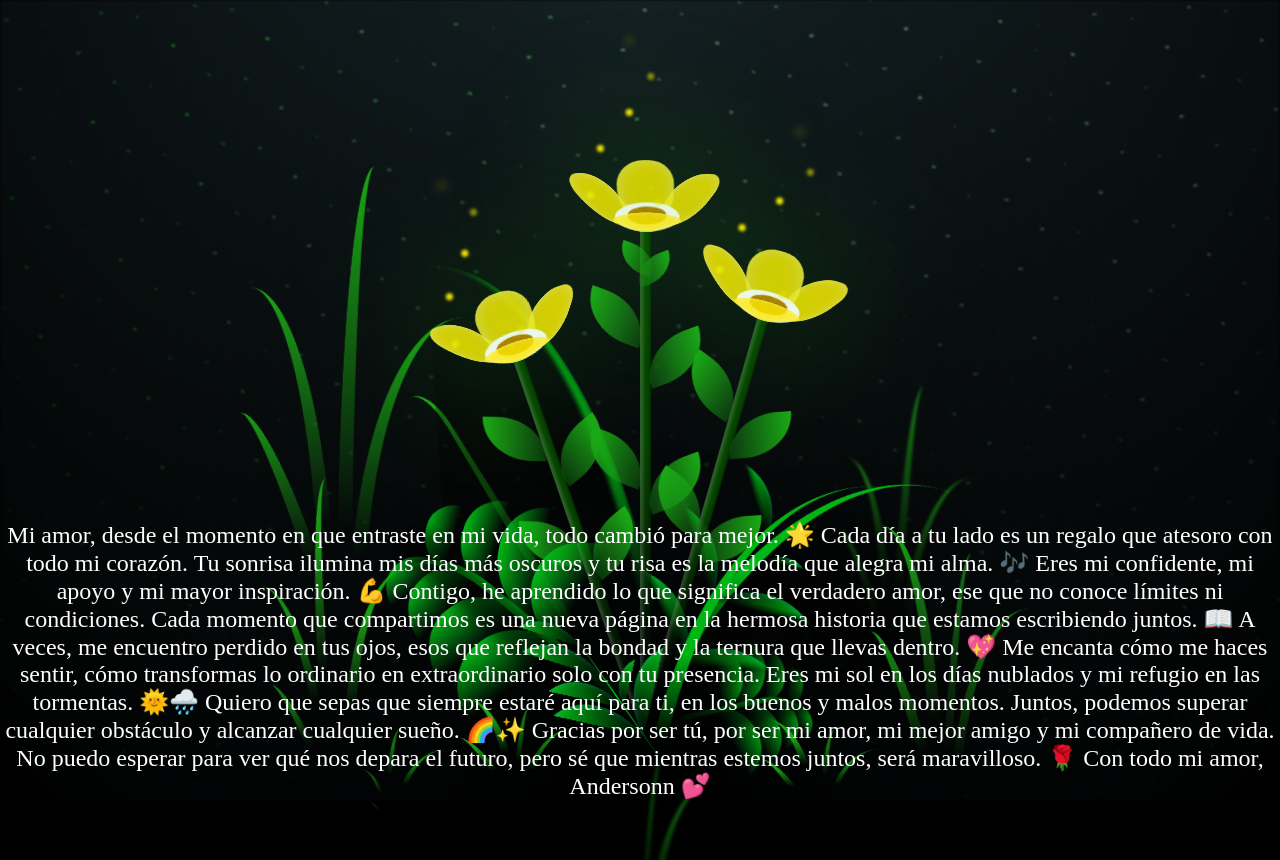
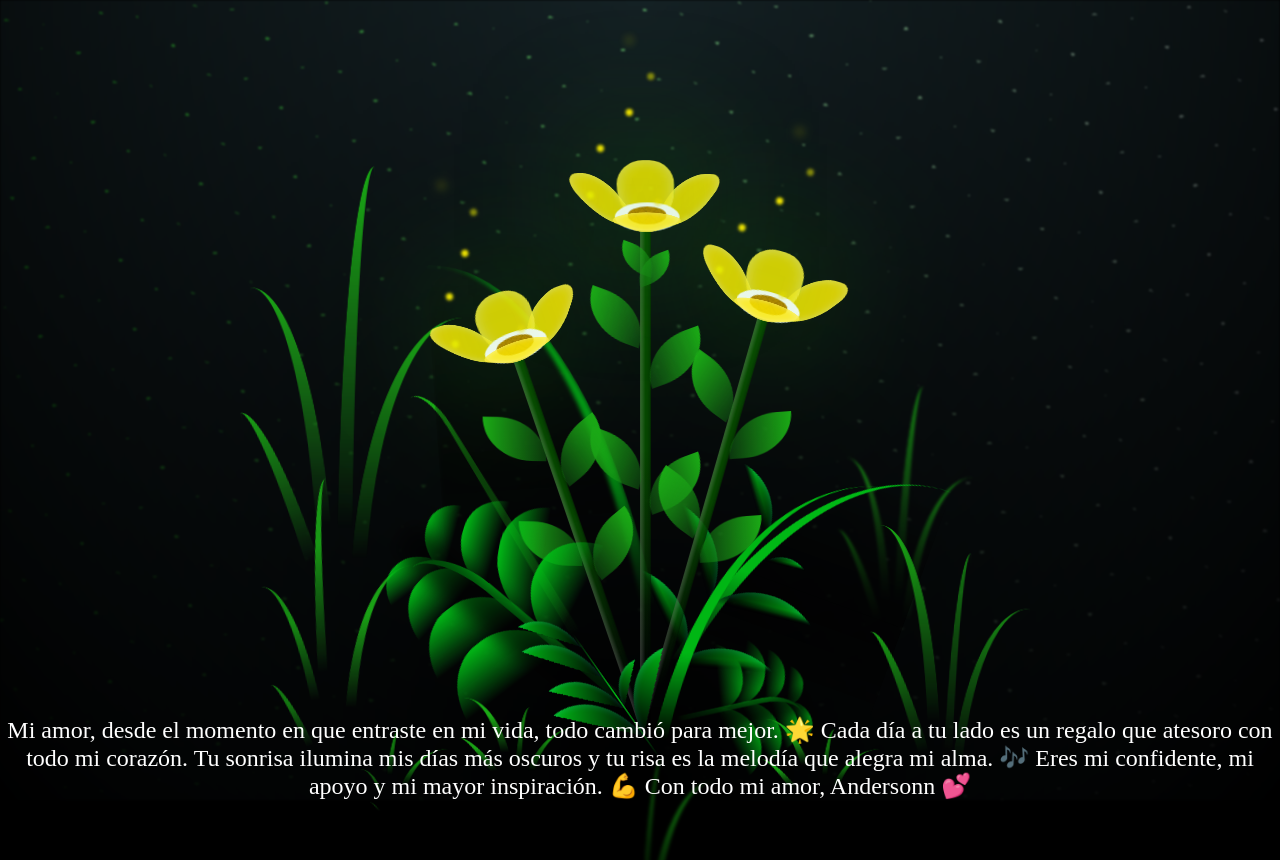
Before and after one commit to chapo69XD/chapo69XD.github.io, a plain HTML site: page sorpresa.html in a window 1280 px wide. Shown: the top 860 px of the page. Drawn offline with Linux system fonts and the light colour scheme.

Commit message:
Update sorpresa.html

```diff
--- a/sorpresa.html
+++ b/sorpresa.html
@@ -309,15 +309,7 @@
     </div>
     <p style="color: white; font-size: 24px; text-align: center;">Mi amor, desde el momento en que entraste en mi vida, todo cambió para mejor. 🌟 Cada día a tu lado es un regalo que atesoro con todo mi corazón. Tu sonrisa ilumina mis días más oscuros y tu risa es la melodía que alegra mi alma. 🎶
 
-        Eres mi confidente, mi apoyo y mi mayor inspiración. 💪 Contigo, he aprendido lo que significa el verdadero amor, ese que no conoce límites ni condiciones. Cada momento que compartimos es una nueva página en la hermosa historia que estamos escribiendo juntos. 📖
-
-        A veces, me encuentro perdido en tus ojos, esos que reflejan la bondad y la ternura que llevas dentro. 💖 Me encanta cómo me haces sentir, cómo transformas lo ordinario en extraordinario solo con tu presencia. Eres mi sol en los días nublados y mi refugio en las tormentas. 🌞🌧️
-
-        Quiero que sepas que siempre estaré aquí para ti, en los buenos y malos momentos. Juntos, podemos superar cualquier obstáculo y alcanzar cualquier sueño. 🌈✨
-
-        Gracias por ser tú, por ser mi amor, mi mejor amigo y mi compañero de vida. No puedo esperar para ver qué nos depara el futuro, pero sé que mientras estemos juntos, será maravilloso. 🌹
-
-        Con todo mi amor, Andersonn 💕</p>
+        Eres mi confidente, mi apoyo y mi mayor inspiración. 💪 Con todo mi amor, Andersonn 💕</p>
         <audio id="myAudio" src="Floricienta.mp3" autoplay></audio>
         <script>
             window.addEventListener('load', function() {
```
